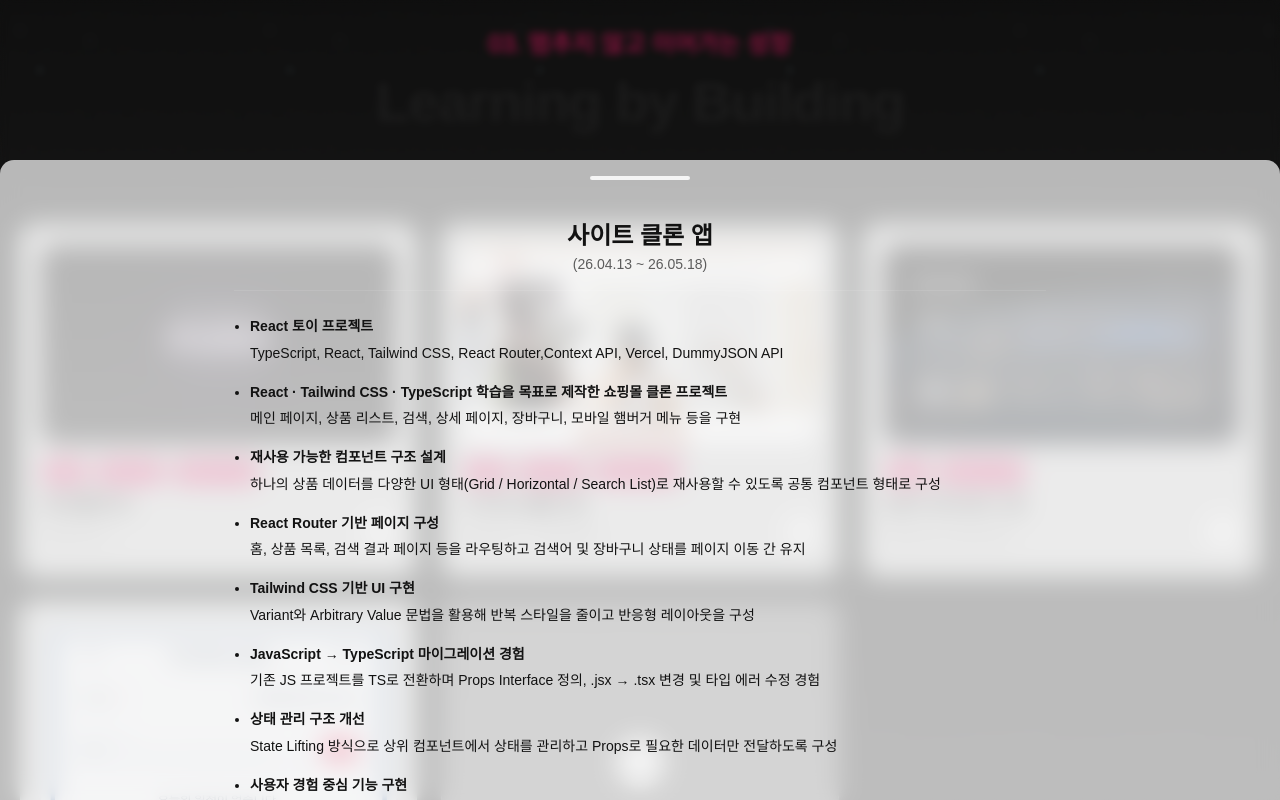
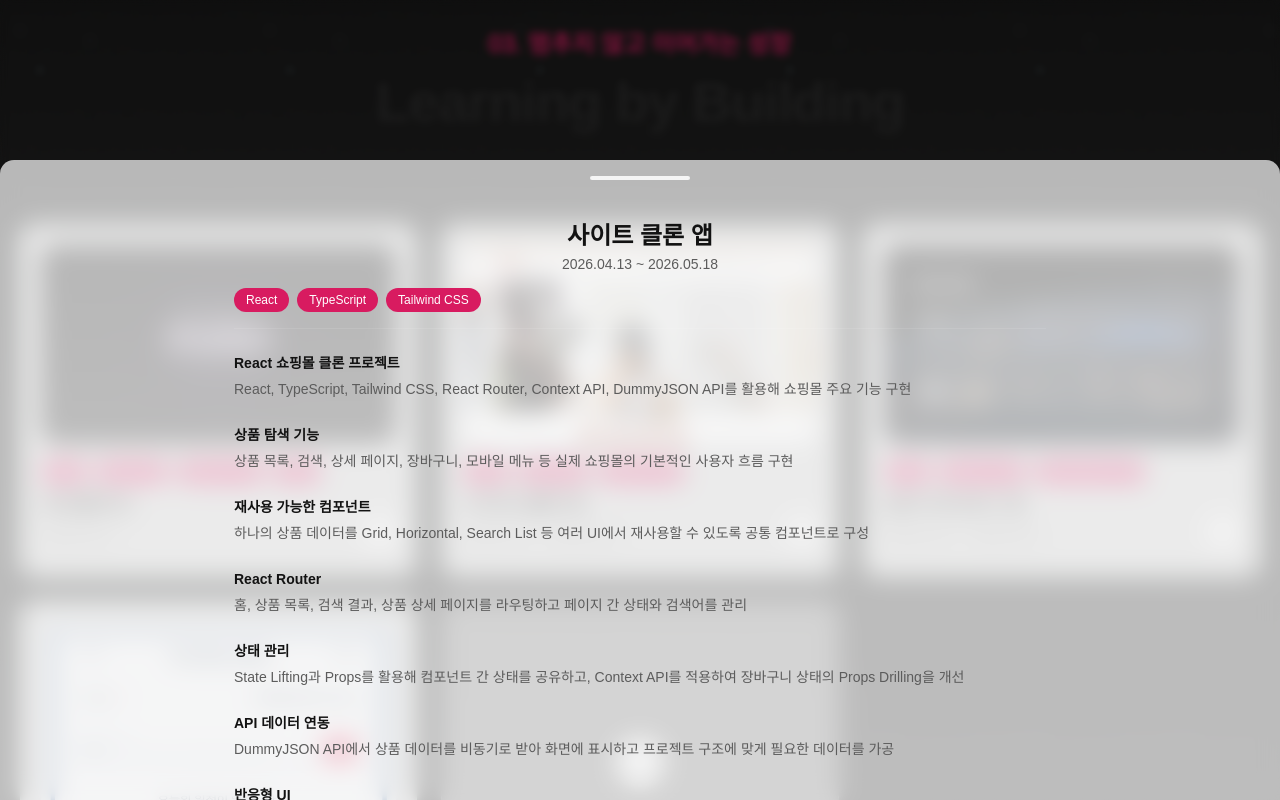
Before and after one commit to hg231049/Dles_Portfolio, a React (Vite) app: page / in a window 1280 px wide. Both pictures are taken after a click on the button 639 px from the left and 3849 px from the top of the page. Shown: the part 3449-4249 px from the top of the page. Built offline with nearby package versions, Linux system fonts and the light colour scheme.

Commit message:
introduce영역 디자인 및 내용 수정

```diff
--- a/src/components/BackgroundScene.tsx
+++ b/src/components/BackgroundScene.tsx
@@ -138,7 +138,7 @@ const BackgroundScene = ({ scrollContainer }: BackgroundSceneProps) => {
         ref={fieldRef}
         className="fixed inset-0 -z-20 opacity-0"
         style={{
-          background: "linear-gradient(180deg, #D4FC79 0%, #96E6A1 100%)",
+          background: "linear-gradient(180deg,#BFEF8A 0%,#72C482 100%)",
         }}
       />
 
--- a/src/components/toy/ToyWorkCard.tsx
+++ b/src/components/toy/ToyWorkCard.tsx
@@ -11,7 +11,7 @@ interface ToyWorkCardProps {
 
 const ToyWorkCard = ({ item }: ToyWorkCardProps) => {
   return (
-    <Drawer key={item.id}>
+    <Drawer>
       {/* 1. 트리거: asChild 내부의 자식을 <button>으로 변경하여 접근성 준수 */}
       <DrawerTrigger asChild>
         <button
--- a/src/components/toy/ToyWorkDrawer.tsx
+++ b/src/components/toy/ToyWorkDrawer.tsx
@@ -6,70 +6,118 @@ import {
   DrawerFooter,
   DrawerClose,
 } from "@/components/ui/drawer";
+
 import { Button } from "@/components/ui/button";
-import { ToyWorkItems,DescItems } from '../../data/toywork';
+
+import {
+  ToyWorkItems,
+  DescItems,
+} from "../../data/toywork";
 
 interface ToyWorkDrawerProps {
-  item:ToyWorkItems;
+  item: ToyWorkItems;
 }
 
-const ToyWorkDrawer  = ({item}:ToyWorkDrawerProps) => {
+const ToyWorkDrawer = ({
+  item,
+}: ToyWorkDrawerProps) => {
   return (
-          <DrawerContent className="bg-white/70 backdrop-blur-md border-none text-text-color ">
+    <DrawerContent className="bg-white/70 backdrop-blur-md border-none text-text-color">
+
       <div className="mx-auto w-full max-w-[860px] p-6 overflow-y-scroll scroll-hidden">
+
+        {/* Header */}
         <DrawerHeader className="px-0">
           <DrawerTitle className="text-2xl text-text-color font-bold">
             {item.name}
           </DrawerTitle>
+
           <DrawerDescription className="text-subText-color">
             {item.date}
           </DrawerDescription>
+
+          {/* Badge */}
+          {item.badge && (
+            <div className="flex flex-wrap gap-2 pt-3">
+              {item.badge.map((badge) => (
+                <span
+                  key={badge}
+                  className="rounded-full bg-spring-color px-3 py-1 text-xs text-white"
+                >
+                  {badge}
+                </span>
+              ))}
+            </div>
+          )}
         </DrawerHeader>
 
-              {/* 리스트 상세 내용 */}
-              <div className="py-6 border-t border-white/10">
-                <ul className="list-disc list-outside ml-4 space-y-4 text-sm leading-relaxed">
-                  {item.desc.map((descItem:DescItems, idx:number) => (
-                    <li key={idx}>
+        {/* Content */}
+        <div className="border-t border-white/10 py-6">
+
+          <div className="space-y-6">
+            {item.desc.map(
+              (descItem: DescItems, idx: number) => (
+                <div key={idx}>
                   {descItem.title && (
-                        <strong className="block mb-1">
+                    <h3 className="mb-1 font-bold text-sm">
                       {descItem.title}
-                        </strong>
+                    </h3>
                   )}
 
                   {descItem.text && (
-                        <p className="text-sm leading-relaxed whitespace-pre-line">
+                    <p className="text-sm leading-6 text-subText-color whitespace-pre-line">
                       {descItem.text}
                     </p>
                   )}
-                    </li>
-                  ))}
-                </ul>
+                </div>
+              )
+            )}
           </div>
 
+        </div>
+
+        {/* Footer */}
         <DrawerFooter className="px-0 pt-2 pb-6">
+
           <a
             href={item.link}
             target="_blank"
             rel="noreferrer"
             className="w-full"
           >
-                  <Button className="w-full bg-spring-color hover:text-white cursor-pointer hover:bg-white hover:text-text-color">
+            <Button
+              className="
+                w-full
+                bg-spring-color
+                hover:bg-white
+                hover:text-text-color
+                cursor-pointer
+              "
+            >
               프로젝트 상세보기
             </Button>
           </a>
+
           <DrawerClose asChild>
             <Button
               variant="outline"
-                    className="w-full border-white/20 cursor-pointer text-text-color hover:bg-white/10"
+              className="
+                w-full
+                border-white/20
+                cursor-pointer
+                text-text-color
+                hover:bg-white/10
+              "
             >
               닫기
             </Button>
           </DrawerClose>
+
         </DrawerFooter>
+
       </div>
     </DrawerContent>
-    )
-}
+  );
+};
 
-export default ToyWorkDrawer ;
+export default ToyWorkDrawer;
--- a/src/data/history.ts
+++ b/src/data/history.ts
@@ -5,29 +5,43 @@ interface HistoryItems {
     desc:string[];
 }
 
-export const history:HistoryItems[] = [
+export const history: HistoryItems[] = [
   {
     company: "이젠컴퓨터학원",
     title: "웹퍼블리싱 과정 수료",
     period: "2021 · 6개월",
-    desc: ["HTML / CSS / JS 기초 학습", "GTQ 1급, 워드프로세서 취득"],
+    desc: [
+      "HTML · CSS · JavaScript 기초 학습",
+      "GTQ 1급 · 워드프로세서 취득",
+    ],
   },
   {
     company: "디자인교과서",
-    title: "웹퍼블리셔 근무",
-    period: "2022.02 ~ 2024.06 (28개월)",
-    desc: ["카페24 · 고도몰 운영", "고객사 맞춤 홈페이지 제작"],
+    title: "웹퍼블리셔",
+    period: "2022.02 ~ 2024.06",
+    desc: [
+      "Cafe24 · 고도몰 기반 쇼핑몰 운영",
+      "고객사 맞춤 홈페이지 제작",
+    ],
   },
   {
     company: "올릿",
-    title: "웹퍼블리셔 재직중",
+    title: "웹퍼블리셔",
     period: "2025.03 ~ 현재",
-    desc: ["브랜드 사이트 리뉴얼", "SEO 최적화", "유지보수 및 운영 관리"],
+    desc: [
+      "브랜드 사이트 리뉴얼 및 운영",
+      "SEO · 웹 성능 개선",
+      "유지보수 및 UI 개선",
+    ],
   },
   {
-    company: "Self Growth",
-    title: "React · Tailwind · TypeScript 학습",
+    company: "PERSONAL PROJECT",
+    title: "Frontend 역량 확장",
     period: "2025.08 ~ 현재",
-    desc: ["토이 프로젝트 제작", "컴포넌트 구조 학습", "배포 경험 축적"],
+    desc: [
+      "React · TypeScript · Tailwind CSS 학습",
+      "토이 프로젝트 제작 및 배포",
+      "컴포넌트 기반 UI 구조 학습",
+    ],
   },
 ];
--- a/src/data/toywork.ts
+++ b/src/data/toywork.ts
@@ -1,189 +1,243 @@
-import { EtcWork1, EtcWork2, EtcWork3, EtcWork4 } from "../assets/img";
+import {
+  EtcWork1,
+  EtcWork2,
+  EtcWork3,
+  EtcWork4,
+} from "../assets/img";
 
-interface DescItems {
+export interface DescItems {
   title: string;
-  text?:string;
+  text?: string;
 }
 
-interface ToyWorkItems {
+export interface ToyWorkItems {
   id: number;
   name: string;
   date: string;
   link: string;
-  thumb:string;
-  badge?:string[];
-  desc:DescItems[];
+  thumb: string;
+  badge?: string[];
+  desc: DescItems[];
 }
 
+export const toyWork: ToyWorkItems[] = [
+  // =========================================================
+  // 포트폴리오
+  // =========================================================
+  {
+    id: 1,
 
-export const toyWork:ToyWorkItems[] = [
-   {
-    id: 1,
     name: "포트폴리오",
-    date: "(26.04.24~)",
+
+    date: "2026.04.24 ~",
+
     link: "https://dles-portfolio.vercel.app/",
+
     thumb: EtcWork4,
-    badge:["React","TypeScipt","Tailwind CSS"],
+
+    badge: [
+      "React",
+      "TypeScript",
+      "Tailwind CSS",
+      "GSAP",
+    ],
+
     desc: [
       {
-        title: "React 기반 인터랙티브 포트폴리오",
-        text: "React, TypeScript, Tailwind CSS, GSAP, shadcn/ui, Vercel 기반으로 SPA 구조의 포트폴리오를 설계 및 구현"
+        title: "React 기반 포트폴리오",
+        text:
+          "React, TypeScript, Tailwind CSS, GSAP, shadcn/ui를 활용해 SPA 구조의 포트폴리오를 구현",
       },
       {
-        title: "스토리 기반 인터랙션 설계",
-        text: "GSAP ScrollTrigger를 활용하여 '밤 → 노을 → 낮 → 봄 → 들판 → 땅'으로 이어지는 타임라인형 스크롤 경험을 구현"
-      },
-       {
-        title: "JavaScript → TypeScript 마이그레이션 경험",
-        text: "기존 JS 프로젝트를 TS로 전환하며 Props Interface 정의, .jsx → .tsx 변경 및 타입 에러 수정 경험"
+        title: "스토리 기반 인터랙션",
+        text:
+          "GSAP ScrollTrigger를 활용해 '밤 → 노을 → 낮 → 봄 → 들판 → 땅'으로 이어지는 스크롤 경험 구현",
       },
       {
-        title: "UX 중심 구조 설계",
-        text: "단순 정보 나열이 아닌 사용자 흐름 중심의 섹션 구조로 재배치하여 콘텐츠 몰입도를 강화"
+        title: "컴포넌트 구조 설계",
+        text:
+          "페이지를 섹션과 컴포넌트 단위로 분리하고 프로젝트 데이터를 별도 파일에서 관리하여 유지보수가 용이하도록 구성",
       },
       {
-        title: "반응형 UI 설계",
-        text: "Tailwind CSS Grid 시스템을 기반으로 모바일, 태블릿, 데스크톱 환경에 최적화된 레이아웃 구현"
+        title: "TypeScript 적용",
+        text:
+          "Props와 프로젝트 데이터에 Interface를 정의하고 JavaScript로 작성했던 코드를 TypeScript로 전환하며 타입 관리 경험",
       },
       {
-        title: "컴포넌트 및 데이터 구조 분리",
-        text: "섹션별 데이터와 UI를 분리하여 유지보수성과 확장성을 고려한 구조 설계"
+        title: "반응형 UI",
+        text:
+          "Tailwind CSS의 Grid와 Responsive Utility를 활용해 Mobile, Tablet, Desktop 환경에 대응",
       },
       {
         title: "배포 및 운영",
-        text: "GitHub–Vercel CI/CD를 구축하여 코드 변경 시 자동 배포가 가능한 환경 구성"
-      },
-      {
-        title: "UI 컴포넌트 활용",
-        text: "shadcn/ui 기반 카드 컴포넌트를 활용하여 일관된 디자인 시스템 구축"
-      }
-    ]
-  },
-  {
-    id: 2,
-    name: "사이트 클론 앱",
-    date: "(26.04.13 ~ 26.05.18)",
-    link: "https://dlesshopping-eight.vercel.app/",
-    thumb: EtcWork3,
-    badge:["React","TypeScipt","Tailwind CSS"],
-    desc: [
-      {
-        title: "React 토이 프로젝트",
-        text: "TypeScript, React, Tailwind CSS, React Router,Context API, Vercel, DummyJSON API"
-      },
-      {
-        title: "React · Tailwind CSS · TypeScript 학습을 목표로 제작한 쇼핑몰 클론 프로젝트",
-        text: "메인 페이지, 상품 리스트, 검색, 상세 페이지, 장바구니, 모바일 햄버거 메뉴 등을 구현"
-      },
-      {
-        title: "재사용 가능한 컴포넌트 구조 설계",
-        text: "하나의 상품 데이터를 다양한 UI 형태(Grid / Horizontal / Search List)로 재사용할 수 있도록 공통 컴포넌트 형태로 구성"
-      },
-      {
-        title: "React Router 기반 페이지 구성",
-        text: "홈, 상품 목록, 검색 결과 페이지 등을 라우팅하고 검색어 및 장바구니 상태를 페이지 이동 간 유지"
-      },
-      {
-        title: "Tailwind CSS 기반 UI 구현",
-        text: "Variant와 Arbitrary Value 문법을 활용해 반복 스타일을 줄이고 반응형 레이아웃을 구성"
-      },
-      {
-        title: "JavaScript → TypeScript 마이그레이션 경험",
-        text: "기존 JS 프로젝트를 TS로 전환하며 Props Interface 정의, .jsx → .tsx 변경 및 타입 에러 수정 경험"
-      },
-      {
-        title: "상태 관리 구조 개선",
-        text: "State Lifting 방식으로 상위 컴포넌트에서 상태를 관리하고 Props로 필요한 데이터만 전달하도록 구성"
-      },
-      {
-        title: "사용자 경험 중심 기능 구현",
-        text: "로딩 화면, 실시간 검색 필터링, 모바일 슬라이드 메뉴 등 실제 서비스 흐름을 고려한 UI/UX 구현"
-      },
-      {
-        title: "실무형 데이터 연동 및 오픈 API 마이그레이션",
-        text: "DummyJSON API를 연동하여 실시간 서버 데이터를 수신하고, 프로젝트 초기 설계 규격에 맞게 데이터를 재가공(Formatting)하여 비동기 데이터 처리 흐름을 구현"
-      },
-      {
-        title: "합법적 오픈소스 활용 및 합리적 라이선스 관리",
-        text: "기존 사이트의 에셋 도용을 지양하고 Unsplash, React Icons 등 오픈소스 라이브러리와 무료 에셋을 활용하여 저작권 및 상표권 문제가 없는 안전한 배포 환경 구축"
-      },
-      {
-        title: "Context API 전역 상태 관리",
-        text: "Context API를 사용해 장바구니 데이터와 수량 변경 함수들에서 일어난 Props Drilling 현상 해결. 중간 컴포넌트들의 재사용성을 높이고 전역 상태 관리로 독립"
-      },
-    ],
-  },
-  {
-    id: 3,
-    name: "날씨 대시보드 앱",
-    date: "(26.04.22~26.04.24)",
-    link: "https://forecast-app-chi-ebon.vercel.app/",
-    thumb: EtcWork2,
-    badge:["React","Tailwind CSS"],
-    desc: [
-      {
-        title:"React 토이 프로젝트",
-        text:"React, Tailwind CSS, Recharts, OpenWeather API, Vercel"
-      },
-      {
-        title:"React & Tailwind CSS 학습을 목적으로 진행한 날씨 대시보드 프로젝트",
-      },
-      {
-        title:"효율적인 상태 관리 및 데이터 연동",
-        text:"fetch API와 useEffect를 활용해 OpenWeatherMap의 실시간 날씨 및 5일 예보 데이터를 비동기 호출"
-      },
-      {
-        title:"검색 도시 상태 및 API 응답 데이터를 관리하고 로딩·에러 상태를 처리",
-      },
-      {
-        title:"Recharts를 이용한 데이터 시각화",
-        text:"Recharts 라이브러리를 활용해 사용자에게 직관적인 기온 변화 추세 그래프 제공할 수 있도록 구현"
-      },
-       {
-        title:"테마 및 사용자 경험(UX) 최적화",
-        text:"new Date() 객체를 활용해 사용자의 현재 시간대를 분석, 주/야간에 따라 배경화면이 자동 전환되는 '자동 다크모드' 시스템 구축했습니다. \n Tailwind CSS의 유틸리티 클래스를 활용하여 다양한 디바이스(Mobile, Desktop)에 대응하는 반응형 레이아웃 설계"
-      },
-       {
-        title:"데이터 관리",
-        text:"GitHub와 Vercel을 연동하여 지속적 통합 및 배포(CI/CD) 환경을 구축"
-      },
-    ],
-  },
-  {
-    id: 4,
-    name: "투두리스트 앱",
-    date: "(25.10.05~25.10.28)",
-    link: "https://todolist-5d758.web.app/",
-    thumb: EtcWork1,
-    badge:["React"],
-    desc: [
-      {
-        title:"React 토이 프로젝트",
-        text:"react,vscode, vercel"
-      },
-      {
-        title:"React의 State 활용 역량을 기르기 위해 진행한 프로젝트",
-        text:"단순 기록을 넘어 효율적인 일정 관리가 가능한 기능을 구현"
-      },
-      {
-        title:"효율적인 상태 관리",
-        text:"게시글의 생성, 수정, 삭제(CRUD) 로직을 관리하며, 많은 데이터 속에서도 성능 저하 없이 상태를 업데이트하는 원리를 학습"
-      },
-      {
-        title:"사용자 친화적 기능 구현",
-         text:"중요 일정을 관리하기 위한 '상단 고정' 기능과 방대한 할 일 목록에서 원하는 항목을 바로 찾는 '실시간 검색' 및 '날짜별 필터링' 기능을 개발"
-      },
-      {
-        title:"테마 시스템 도입",
-        text:"사용자의 시력 보호와 디자인 취향을 고려하여 다크모드를 구현"
-      },
-       {
-        title:"데이터 관리",
-        text:"localStorage를 연동하여 페이지 새로고침 후에도 사용자의 할 일 목록과 설정값이 유지되도록 구현"
+        text:
+          "GitHub와 Vercel을 연동하여 코드 변경 시 자동 배포되는 환경 구성",
       },
     ],
   },
 
+  // =========================================================
+  // 사이트 클론
+  // =========================================================
+  {
+    id: 2,
 
+    name: "사이트 클론 앱",
 
+    date: "2026.04.13 ~ 2026.05.18",
+
+    link: "https://dlesshopping-eight.vercel.app/",
+
+    thumb: EtcWork3,
+
+    badge: [
+      "React",
+      "TypeScript",
+      "Tailwind CSS",
+    ],
+
+    desc: [
+      {
+        title: "React 쇼핑몰 클론 프로젝트",
+        text:
+          "React, TypeScript, Tailwind CSS, React Router, Context API, DummyJSON API를 활용해 쇼핑몰 주요 기능 구현",
+      },
+      {
+        title: "상품 탐색 기능",
+        text:
+          "상품 목록, 검색, 상세 페이지, 장바구니, 모바일 메뉴 등 실제 쇼핑몰의 기본적인 사용자 흐름 구현",
+      },
+      {
+        title: "재사용 가능한 컴포넌트",
+        text:
+          "하나의 상품 데이터를 Grid, Horizontal, Search List 등 여러 UI에서 재사용할 수 있도록 공통 컴포넌트로 구성",
+      },
+      {
+        title: "React Router",
+        text:
+          "홈, 상품 목록, 검색 결과, 상품 상세 페이지를 라우팅하고 페이지 간 상태와 검색어를 관리",
+      },
+      {
+        title: "상태 관리",
+        text:
+          "State Lifting과 Props를 활용해 컴포넌트 간 상태를 공유하고, Context API를 적용하여 장바구니 상태의 Props Drilling을 개선",
+      },
+      {
+        title: "API 데이터 연동",
+        text:
+          "DummyJSON API에서 상품 데이터를 비동기로 받아 화면에 표시하고 프로젝트 구조에 맞게 필요한 데이터를 가공",
+      },
+      {
+        title: "반응형 UI",
+        text:
+          "Tailwind CSS를 활용해 Desktop과 Mobile 환경에 대응하는 레이아웃과 메뉴 UI 구현",
+      },
+    ],
+  },
+
+  // =========================================================
+  // 날씨 대시보드
+  // =========================================================
+  {
+    id: 3,
+
+    name: "날씨 대시보드 앱",
+
+    date: "2026.04.22 ~ 2026.04.24",
+
+    link: "https://forecast-app-chi-ebon.vercel.app/",
+
+    thumb: EtcWork2,
+
+    badge: [
+      "React",
+      "Tailwind CSS",
+      "OpenWeather API",
+    ],
+
+    desc: [
+      {
+        title: "React 날씨 대시보드",
+        text:
+          "React, Tailwind CSS, Recharts, OpenWeather API를 활용해 실시간 날씨 정보를 제공하는 대시보드 구현",
+      },
+      {
+        title: "API 데이터 연동",
+        text:
+          "fetch API와 useEffect를 활용해 현재 날씨와 5일 예보 데이터를 비동기로 호출",
+      },
+      {
+        title: "상태 및 예외 처리",
+        text:
+          "검색 도시와 API 응답 데이터를 상태로 관리하고 로딩 및 에러 상황에 대응",
+      },
+      {
+        title: "데이터 시각화",
+        text:
+          "Recharts를 활용해 시간대별 기온 변화를 그래프로 표현하여 날씨 정보를 직관적으로 확인할 수 있도록 구성",
+      },
+      {
+        title: "시간 기반 테마 전환",
+        text:
+          "현재 시간에 따라 주간과 야간 테마가 자동으로 전환되도록 구현",
+      },
+      {
+        title: "반응형 UI",
+        text:
+          "Tailwind CSS를 활용해 Mobile과 Desktop 환경에 대응하는 반응형 레이아웃 구현",
+      },
+    ],
+  },
+
+  // =========================================================
+  // 투두리스트
+  // =========================================================
+  {
+    id: 4,
+
+    name: "투두리스트 앱",
+
+    date: "2025.10.05 ~ 2025.10.28",
+
+    link: "https://todolist-5d758.web.app/",
+
+    thumb: EtcWork1,
+
+    badge: [
+      "React",
+    ],
+
+    desc: [
+      {
+        title: "React 기반 Todo List",
+        text:
+          "React의 State와 컴포넌트 구조를 학습하기 위해 제작한 Todo List 프로젝트",
+      },
+      {
+        title: "CRUD 기능",
+        text:
+          "할 일의 생성, 수정, 삭제 및 완료 상태 변경 기능 구현",
+      },
+      {
+        title: "검색 및 필터",
+        text:
+          "실시간 검색과 날짜별 필터링을 적용해 많은 할 일 중 원하는 항목을 쉽게 찾을 수 있도록 구성",
+      },
+      {
+        title: "상단 고정 기능",
+        text:
+          "중요한 할 일을 상단에 고정하여 우선순위가 높은 작업을 쉽게 확인할 수 있도록 구현",
+      },
+      {
+        title: "다크모드",
+        text:
+          "사용자 환경에 따라 화면 테마를 변경할 수 있도록 다크모드 구현",
+      },
+      {
+        title: "데이터 유지",
+        text:
+          "localStorage를 활용해 새로고침 이후에도 할 일 목록과 사용자 설정이 유지되도록 구현",
+      },
+    ],
+  },
 ];
--- a/src/pages/main/Introduce.tsx
+++ b/src/pages/main/Introduce.tsx
@@ -1,4 +1,3 @@
-import { Icons } from "../../components/Icons";
 import Mindset from "../../components/Mindset";
 import History from "../../components/History";
 import SectionTitle from "../../components/SectionTitle";
@@ -18,7 +17,8 @@ const Introduce = () => {
           color="text-[#16351F]"
           subColor="text-field-color"
         />
-        <div className="grid grid-cols-1 items-baseline lg:grid-cols-2 gap-10">
+
+        <div className="grid grid-cols-1 items-baseline gap-10 lg:grid-cols-2">
           <Mindset />
           <History />
         </div>
```
Also changed, not shown: src/components/History.tsx (+8 -8 lines), src/components/Mindset.tsx (+4 -4 lines), src/data/mindset.ts (+7 -9 lines). Lines whose indentation alone changed are shown as unchanged.
